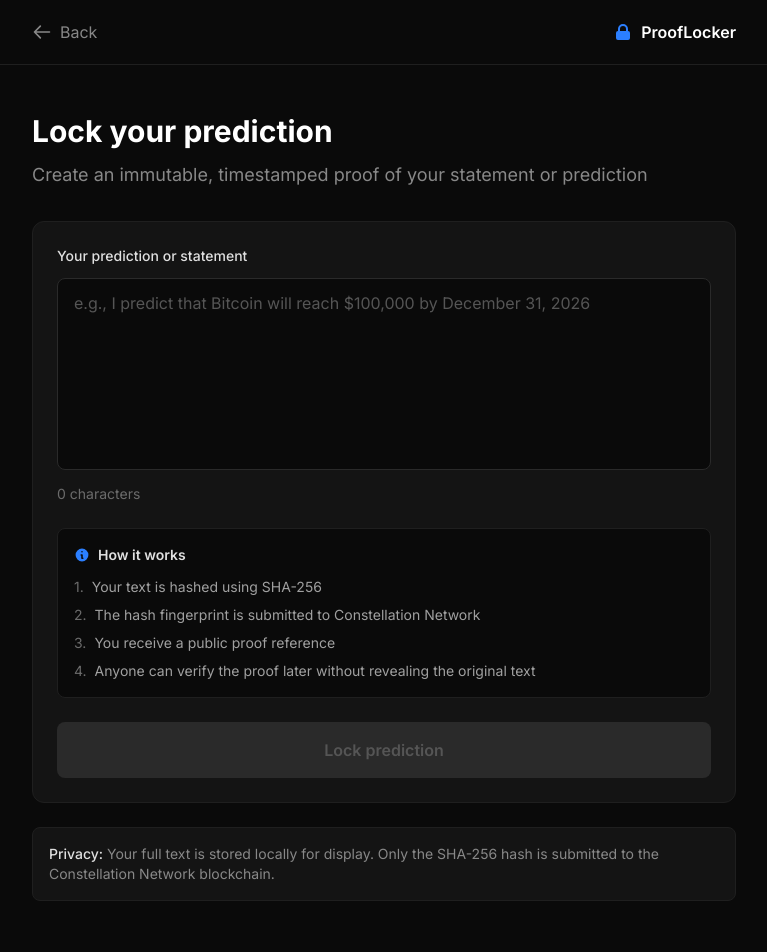
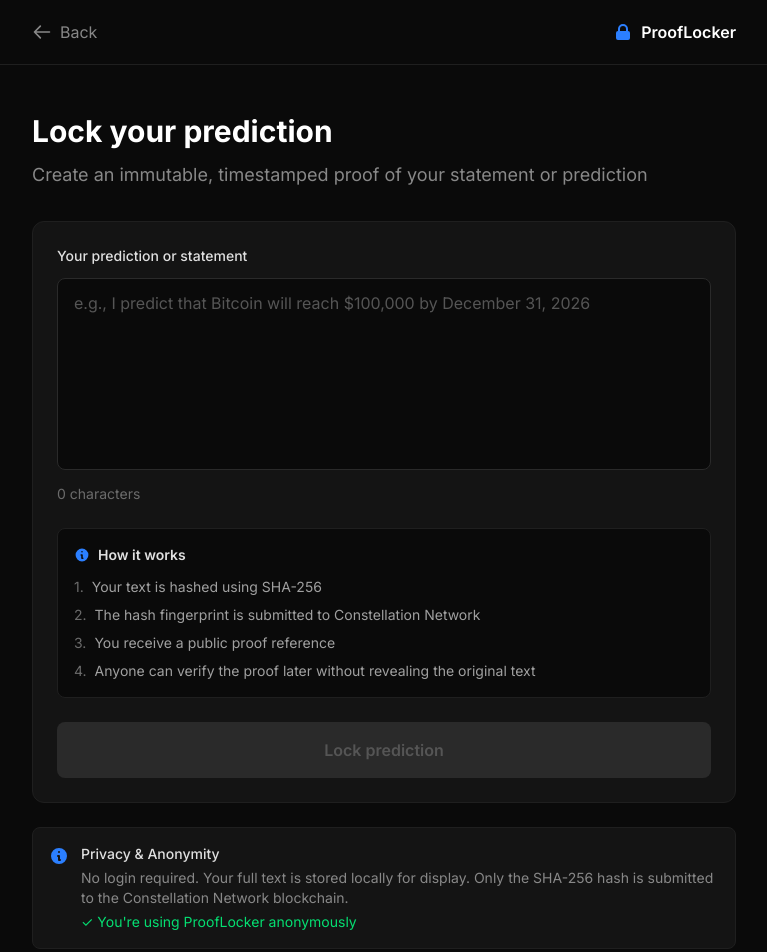
Before and after one commit to Boomchakalala/prooflocker, a Next.js app: page /lock in a window 1280 px wide. Shown: the top 952 px of the page, without its empty margins (256-1023 px from the left). Built offline with nearby package versions, Linux system fonts and the light colour scheme.

Commit message:
Sandbox autosave

```diff
--- a/src/app/lock/page.tsx
+++ b/src/app/lock/page.tsx
@@ -3,18 +3,19 @@
 import { useState, useEffect } from "react";
 import { useRouter } from "next/navigation";
 import Link from "next/link";
+import { getOrCreateUserId, isAnonymousUser } from "@/lib/user";
 
 export default function LockPage() {
   const router = useRouter();
   const [text, setText] = useState("");
   const [loading, setLoading] = useState(false);
   const [userId, setUserId] = useState<string>("");
+  const [isAnonymous, setIsAnonymous] = useState(true);
 
   useEffect(() => {
-    const storedUserId = localStorage.getItem("prooflocker-user-id");
-    if (storedUserId) {
-      setUserId(storedUserId);
-    }
+    const id = getOrCreateUserId();
+    setUserId(id);
+    setIsAnonymous(isAnonymousUser());
   }, []);
 
   const handleLock = async () => {
@@ -198,11 +199,34 @@ export default function LockPage() {
 
         {/* Privacy notice */}
         <div className="mt-6 p-4 bg-[#141414] border border-[#1f1f1f] rounded-lg">
-          <p className="text-sm text-[#888]">
-            <span className="text-[#e0e0e0] font-medium">Privacy:</span> Your
-            full text is stored locally for display. Only the SHA-256 hash is
-            submitted to the Constellation Network blockchain.
-          </p>
+          <div className="flex items-start gap-3">
+            <svg
+              className="w-5 h-5 text-blue-500 flex-shrink-0 mt-0.5"
+              fill="currentColor"
+              viewBox="0 0 20 20"
+            >
+              <path
+                fillRule="evenodd"
+                d="M18 10a8 8 0 11-16 0 8 8 0 0116 0zm-7-4a1 1 0 11-2 0 1 1 0 012 0zM9 9a1 1 0 000 2v3a1 1 0 001 1h1a1 1 0 100-2v-3a1 1 0 00-1-1H9z"
+                clipRule="evenodd"
+              />
+            </svg>
+            <div>
+              <p className="text-sm text-[#e0e0e0] font-medium mb-1">
+                Privacy & Anonymity
+              </p>
+              <p className="text-sm text-[#888]">
+                No login required. Your full text is stored locally for display.
+                Only the SHA-256 hash is submitted to the Constellation Network
+                blockchain.
+                {isAnonymous && (
+                  <span className="block mt-1 text-green-400">
+                    ✓ You're using ProofLocker anonymously
+                  </span>
+                )}
+              </p>
+            </div>
+          </div>
         </div>
       </main>
     </div>
```
